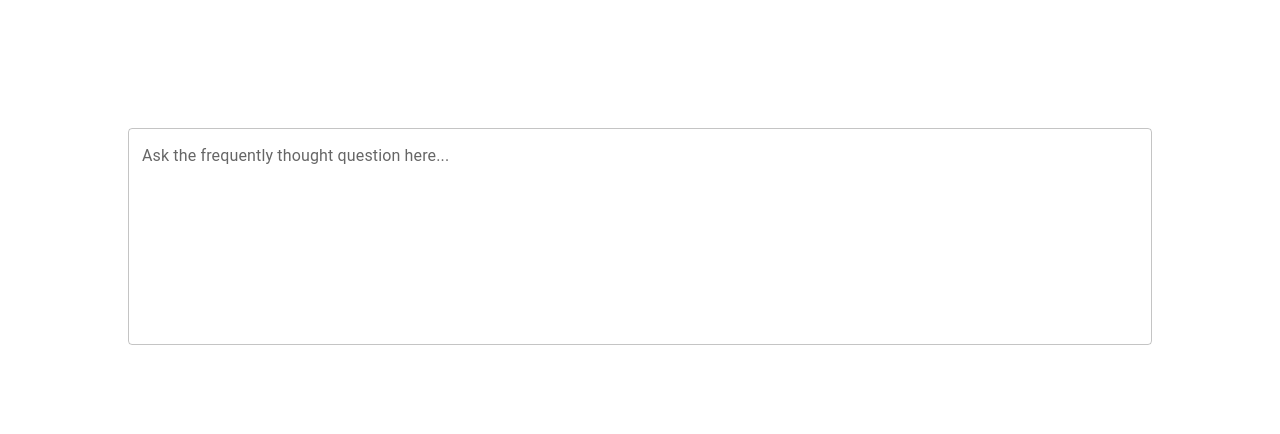
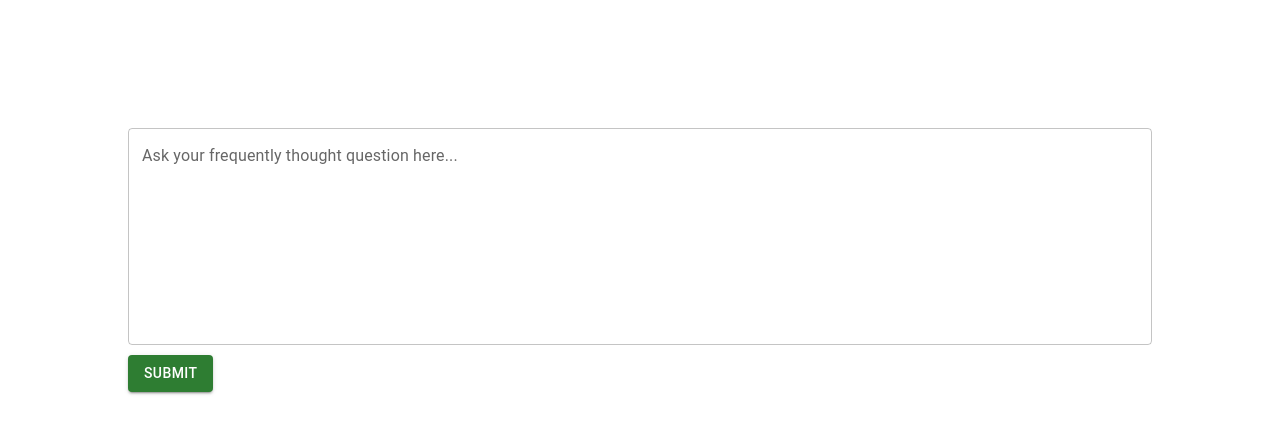
Before and after one commit to ninabrissey/ai-completion-app, a React (Create React App) app: page / in a window 1280 px wide. Shown: the top 434 px of the page. Built offline with nearby package versions, Linux system fonts and the light colour scheme.

Commit message:
Add and style submit button

```diff
--- a/src/components/QAForm/QAForm.css
+++ b/src/components/QAForm/QAForm.css
@@ -1,6 +1,10 @@
 .form-container {
   display: flex;
-  justify-content: center;
   align-items: center;
-  flex-direction: row;
+  flex-direction: column;
 }
+
+.form-container .submit-btn {
+  margin-top: 10px;
+  align-self: start
+}
--- a/src/components/QAForm/QAForm.js
+++ b/src/components/QAForm/QAForm.js
@@ -1,6 +1,7 @@
 import React from 'react';
 import Box from '@mui/material/Box';
 import TextField from '@mui/material/TextField';
+import Button from '@mui/material/Button';
 import './QAForm.css';
 
 const QAForm = () => {
@@ -15,13 +16,16 @@ const QAForm = () => {
     >
       <TextField
         fullWidth
-        className="submit-question-button" //TODO - do I need this?
-        label="Ask the frequently thought question here..."
+        className="question-textfield" //TODO - do I need this?
+        label="Ask your frequently thought question here..."
         id="fullWidth"
         multiline
         rows={8}
         color="success"
       />
+      <Button className="submit-btn" variant="contained" color="success">
+        SUBMIT
+      </Button>
     </Box>
   );
 };
```
